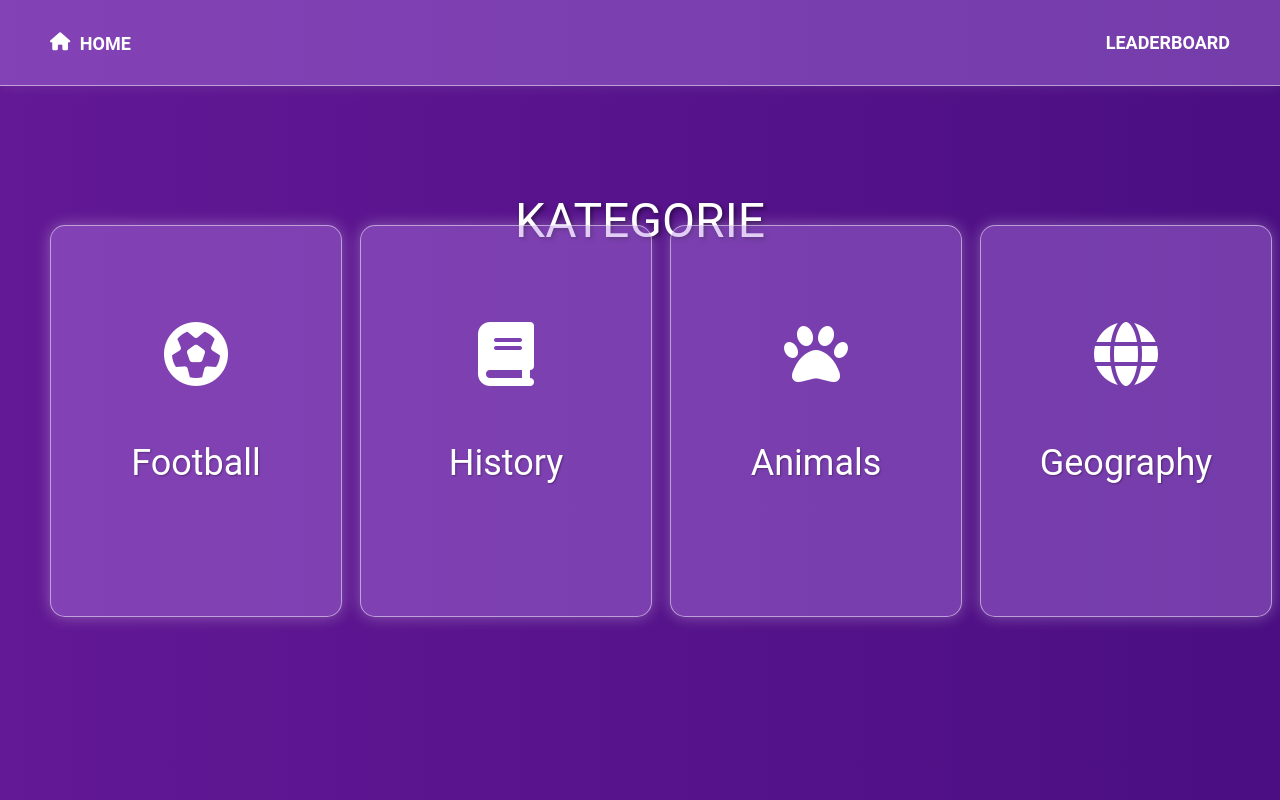
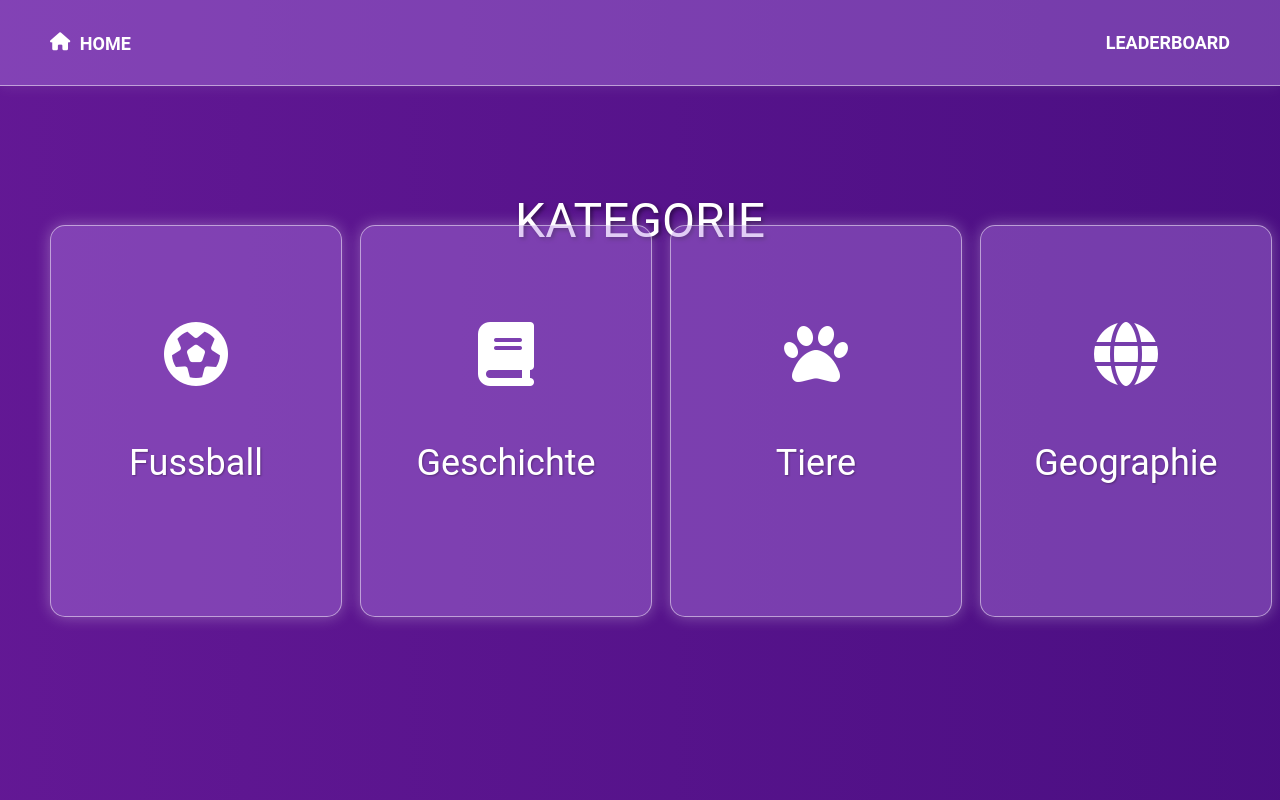
Before and after one commit to philipp-burri/p08-trivia-quiz-plus, a PHP site: page /selection.php in a window 1280 px wide. Run offline with PHP 8.4, Linux system fonts and the light colour scheme; some web fonts are replaced.

Commit message:
added favicon

```diff
--- a/src/public/index.php
+++ b/src/public/index.php
@@ -14,6 +14,7 @@
     <link rel="stylesheet" href="assets/css/style.css">
     <link rel="stylesheet" href="assets/css/index.css">
     <link href="https://fonts.googleapis.com/css2?family=Roboto:wght@400;700&display=swap" rel="stylesheet">
+    <link rel="icon" href="/assets/img/trivia-quiz-high-resolution-logo.png" type="image/x-icon">
 </head>
 <body>
 
--- a/src/public/questions.php
+++ b/src/public/questions.php
@@ -105,6 +105,7 @@ $currentQuestion = $_SESSION['questionIndex'];
     <link href="https://fonts.googleapis.com/css2?family=Bowlby+One+SC&display=swap" rel="stylesheet">
     <link rel="stylesheet" href="https://cdnjs.cloudflare.com/ajax/libs/font-awesome/6.4.0/css/all.min.css">
     <script src="https://code.jquery.com/jquery-3.6.0.min.js"></script>
+    <link rel="icon" href="/assets/img/trivia-quiz-high-resolution-logo.png" type="image/x-icon">
 
 </head>
 <body>
--- a/src/public/selection.php
+++ b/src/public/selection.php
@@ -24,6 +24,8 @@ $mode = $_SESSION['selected_mode'] ?? 'easy';
     <link rel="stylesheet" href="assets/css/header.css">
     <link href="https://fonts.googleapis.com/css2?family=Bowlby+One+SC&display=swap" rel="stylesheet">
     <link rel="stylesheet" href="https://cdnjs.cloudflare.com/ajax/libs/font-awesome/6.4.0/css/all.min.css">
+    <link rel="icon" href="/assets/img/trivia-quiz-high-resolution-logo.png" type="image/x-icon">
+
     <script src="../assets/js/main.js"></script>
 </head>
 <body>
@@ -34,25 +36,25 @@ $mode = $_SESSION['selected_mode'] ?? 'easy';
             <div class="card" data-category="football">
                 <div class="card-inner">
                     <i class="fas fa-futbol"></i>
-                    <p>Football</p>
+                    <p>Fussball</p>
                 </div>
             </div>
             <div class="card" data-category="history">
                 <div class="card-inner">
                     <i class="fas fa-book"></i>
-                    <p>History</p>
+                    <p>Geschichte</p>
                 </div>
             </div>
             <div class="card" data-category="animals">
                 <div class="card-inner">
                     <i class="fas fa-paw"></i>
-                    <p>Animals</p>
+                    <p>Tiere</p>
                 </div>
             </div>
             <div class="card" data-category="geography">
                 <div class="card-inner">
                     <i class="fas fa-globe"></i>
-                    <p>Geography</p>
+                    <p>Geographie</p>
                 </div>
             </div>
         </div>
@@ -60,12 +62,12 @@ $mode = $_SESSION['selected_mode'] ?? 'easy';
         <div class="card-container" id="difficulties" style="display: none;">
             <div class="card" data-difficulty="easy">
                 <div class="card-inner">
-                    <p>Easy</p>
+                    <p>Einfach</p>
                 </div>
             </div>
             <div class="card" data-difficulty="hard">
                 <div class="card-inner">
-                    <p>Hard</p>
+                    <p>Schwer</p>
                 </div>
             </div>
         </div>
```
Also changed, not shown: src/public/assets/img/trivia-quiz-high-resolution-logo.png (added).
